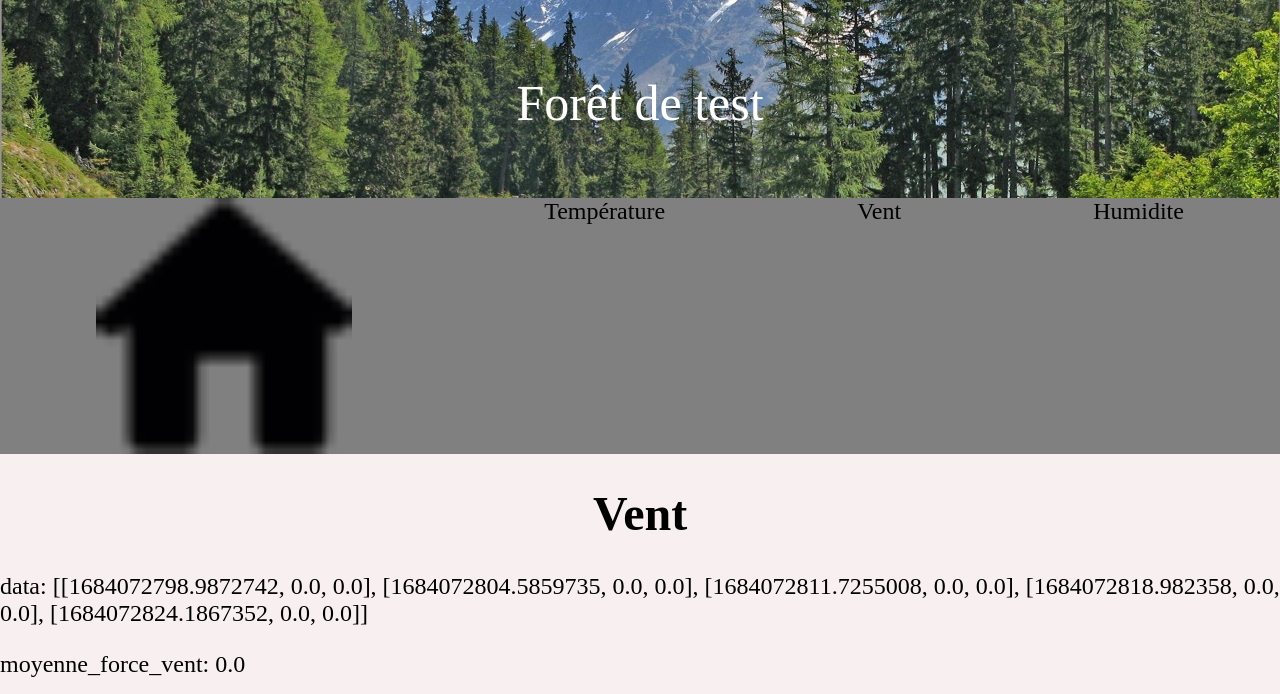
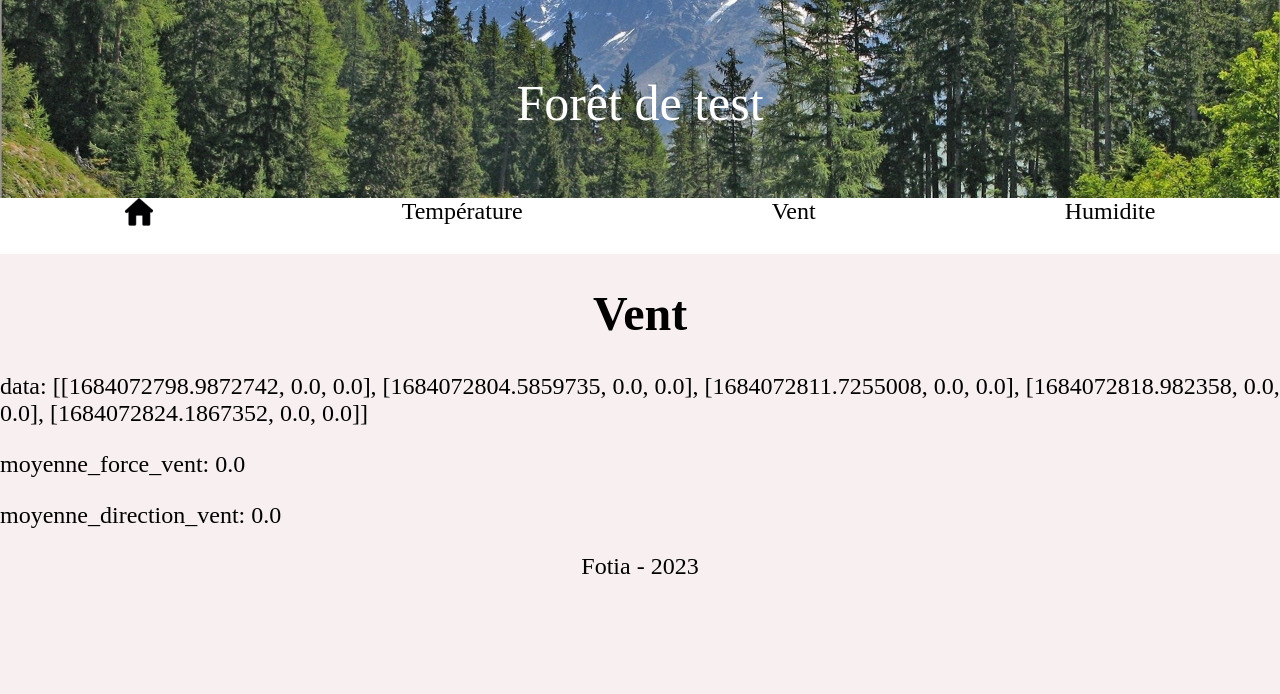
Before and after one commit to paulemile-hash/SITE-station-meteo, a Flask app: page /vent in a window 1280 px wide. Shown: the top 694 px of the page. After the commit the page ends 574 px from the top, so only its background shows below. Run offline with Flask 3, Linux system fonts and the light colour scheme; some libraries are stand-ins or nearby versions.

Commit message:
start header 2.0

```diff
--- a/site/static/css/style.css
+++ b/site/static/css/style.css
@@ -68,21 +68,37 @@ img {
     width: 100%;
 }
 
-#navbar {
-    background-color: grey;
-    display: flex;
-    height: 256px;
+.navbar {
+    background-color: white ;
+    height: 56px;
     margin: 0;
-    justify-content: space-around;
+
 
 }
-#navbar a{
+
+.navbar a{
     text-decoration: none;
+
+}
+.navbar-item.has-dropdown {
+    padding: 0;
 }
 
-.item_navbar {
-    flex-grow: 0;
-    flex-shrink: 0;
+.navbar-link, a.navbar-item {
+    cursor: pointer;
+}
+
+.navbar-brand{
+    display: flex;
+    justify-content: space-around;
+}
+
+.navbar-item, .navbar-link {
+    color: #4a4a4a;
+    display: block;
+    line-height: 1.5;
+    padding: 0.5rem 0.75rem;
+    position: relative;
 }
 
 .moyenne a {
--- a/site/templates/header.html
+++ b/site/templates/header.html
@@ -2,7 +2,8 @@
     <div id="photo">
         <p>Forêt de test</p>
     </div>
-    <div id="navbar">
+    <nav class="navbar" role="navigation" aria-label="main navigation">
+        <div class="navbar-brand">
 
             <div>
                 <a href="\" class="item_navbar">
@@ -20,4 +21,5 @@
                 <a href="/humidite">Humidite</a>
             </div>
         </div>
+    </nav>
 </header>
```
Lines whose indentation alone changed are shown as unchanged.
